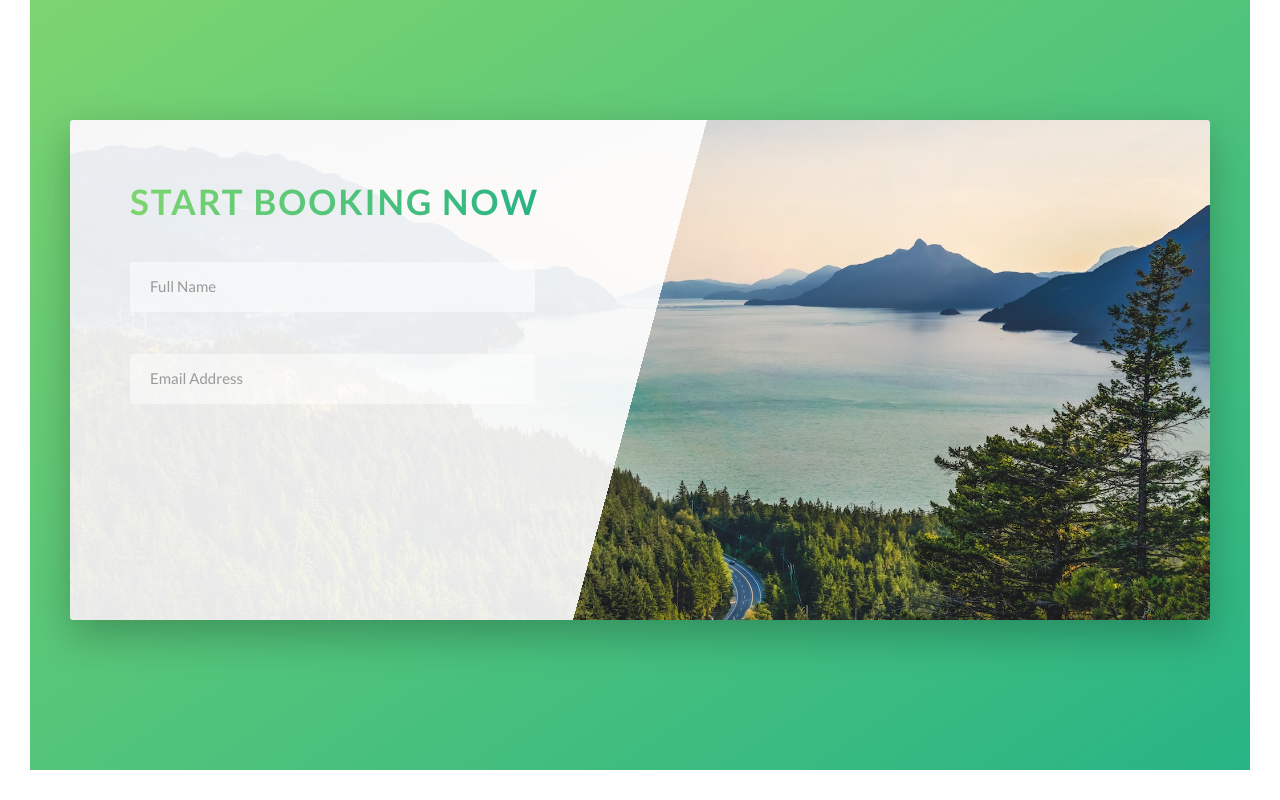
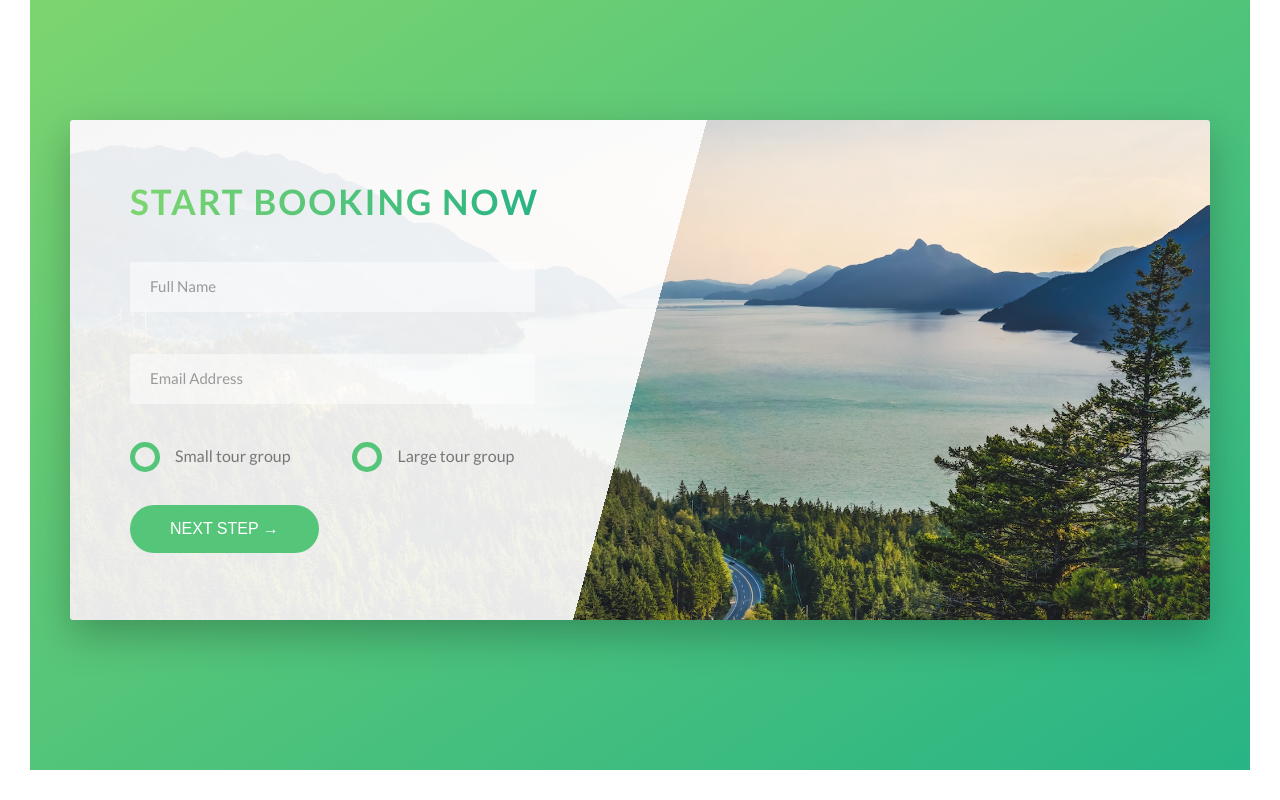
Before and after one commit to nickolasvm/css-natours, a website: page index.html in a window 1280 px wide. Shown: the part 4230-5030 px from the top of the page. Drawn offline with Linux system fonts and the light colour scheme.

Commit message:
finished the book section

```diff
--- a/index.html
+++ b/index.html
@@ -348,6 +348,34 @@
                                     Email address
                                 </label>
                             </div>
+
+                            <div class="form__group u-margin-bottom-medium">
+                                <div class="form__radio-group">
+                                    <!--
+                                        we cant style the and checkboxes radio button natively on CSS
+                                        that's why we are going to create or own button using the span and hide the input
+                                     -->
+                                    <input type="radio" class="form__radio-input" id="small" name="size">
+                                    <label for="small" class="form__radio-label">
+                                        <span class="form__radio-button"></span>
+                                        Small tour group
+                                    </label>
+                                </div>
+
+                                <div class="form__radio-group">
+                                    <input type="radio" class="form__radio-input" id="large" name="size">
+                                    <label for="large" class="form__radio-label">
+                                        <span class="form__radio-button"></span>
+                                        Large tour group
+                                    </label>
+                                </div>
+                            </div>
+
+                            <div class="form__group">
+                                <button class="btn btn--green">
+                                    Next step &rarr;
+                                </button>
+                            </div>
                         </form>
                     </div>
                 </div>
--- a/sass/base/_utilities.scss
+++ b/sass/base/_utilities.scss
@@ -1,23 +1,23 @@
 .u-center-text {
-    text-align: center;
+    text-align: center !important;
 }
 
 .u-margin-bottom-small {
-    margin-bottom: 1.5rem;
+    margin-bottom: 1.5rem !important;
 }
 
 .u-margin-bottom-medium {
-    margin-bottom: 4rem;
+    margin-bottom: 4rem !important;
 }
 
 .u-margin-bottom-big {
-    margin-bottom: 8rem;
+    margin-bottom: 8rem !important;
 }
 
 .u-margin-top-big {
-    margin-top: 8rem;
+    margin-top: 8rem !important;
 }
 
 .u-margin-top-huge {
-    margin-top: 10rem;
+    margin-top: 10rem !important;
 }
--- a/sass/components/_button.scss
+++ b/sass/components/_button.scss
@@ -1,5 +1,6 @@
 .btn {
 
+    &,
     &:link,
     &:visited {
         font-size: $default-font-size;
@@ -10,6 +11,10 @@
         display: inline-block;
         border-radius: 10rem;
         transition: all .2s;
+
+        // Change for the <button> element
+        border: none;
+        cursor: pointer;
     }
 
     &:hover {
@@ -22,7 +27,9 @@
         }
     }
 
-    &:active {
+    &:active,
+    &:focus {
+        outline: none;
         transform: translateY(-.1rem);
         box-shadow: 0 .5rem 1rem rgba($color-black, .2);
     }
--- a/sass/components/_form.scss
+++ b/sass/components/_form.scss
@@ -15,6 +15,7 @@
         border-bottom: 2px solid transparent;
         width: 90%;
         display: block;
+        transition: all .3s;
 
         &:focus {
             outline: none;
@@ -47,4 +48,53 @@
         visibility: hidden;
         transform: translateY(-4rem);
     }
+
+    &__radio-group {
+        width: 49%;
+        display: inline-block;
+    }
+
+    &__radio-input {
+        display: none;
+    }
+
+    &__radio-label {
+        font-size: $default-font-size;
+        cursor: pointer;
+        position: relative;
+        padding-left: 4.5rem;
+    }
+
+    &__radio-button {
+        height: 3rem;
+        width: 3rem;
+        border: .5rem solid $color-primary;
+        border-radius: 50%;
+        display: inline-block;
+        position: absolute;
+        left: 0;
+        top: -.4rem;
+
+        &::after {
+            content: "";
+            display: block;
+            height: 1.3rem;
+            width: 1.3rem;
+            border-radius: 50%;
+            position: absolute;
+            top: 50%;
+            left: 50%;
+            transform: translate(-50%, -50%);
+            background-color: $color-primary;
+            opacity: 0;
+            transition: opacity .2s;
+        }
+    }
+
+    // first, we select the input as checked state
+    // then, we select it's sibling, the label
+    // the, we select the sibling child, the button
+    &__radio-input:checked~&__radio-label &__radio-button::after {
+        opacity: 1;
+    }
 }
```
Also changed, not shown: css/style.css.
